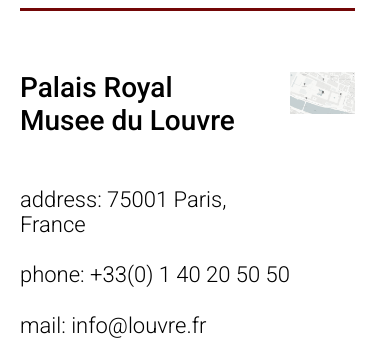
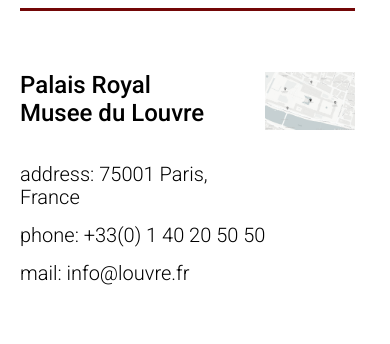
Before and after one commit to SerpentSveta/museum, a website: page src/index.html in a window 390 px wide. Shown: the part 7538-7882 px from the top of the page. Drawn offline with Linux system fonts and the light colour scheme; a web font is replaced by a local one.

Commit message:
feat: add media queries for 1024px layout in Contacts section

```diff
--- a/src/styles/layout/_contacts.scss
+++ b/src/styles/layout/_contacts.scss
@@ -13,6 +13,9 @@
     img {
       width: 100%;
       max-width: 960px;
+      @media (max-width: 1300px) {
+        max-width: 694px;
+      }
     }
   }
   &__info {
@@ -21,11 +24,18 @@
   &__info-title {
     margin-bottom: 50px;
     font-weight: 500;
+    @media (max-width: 1300px) {
+      margin-bottom: 35px;
+      font-size: 24px;
+    }
   }
   &__info-text {
     display: flex;
     flex-direction: column;
     gap: 25px;
+    @media (max-width: 1300px) {
+      gap: 15px;
+    }
   }
   &__info-adress {
     margin: 0;
@@ -39,5 +49,8 @@
     &:not(:first-child):active {
       color: $color-link-active;
     }
+    @media (max-width: 1300px) {
+      font-size: 20px;
+    }
   }
 }
```
Also changed, not shown: src/css/main.css, 1 other file.
